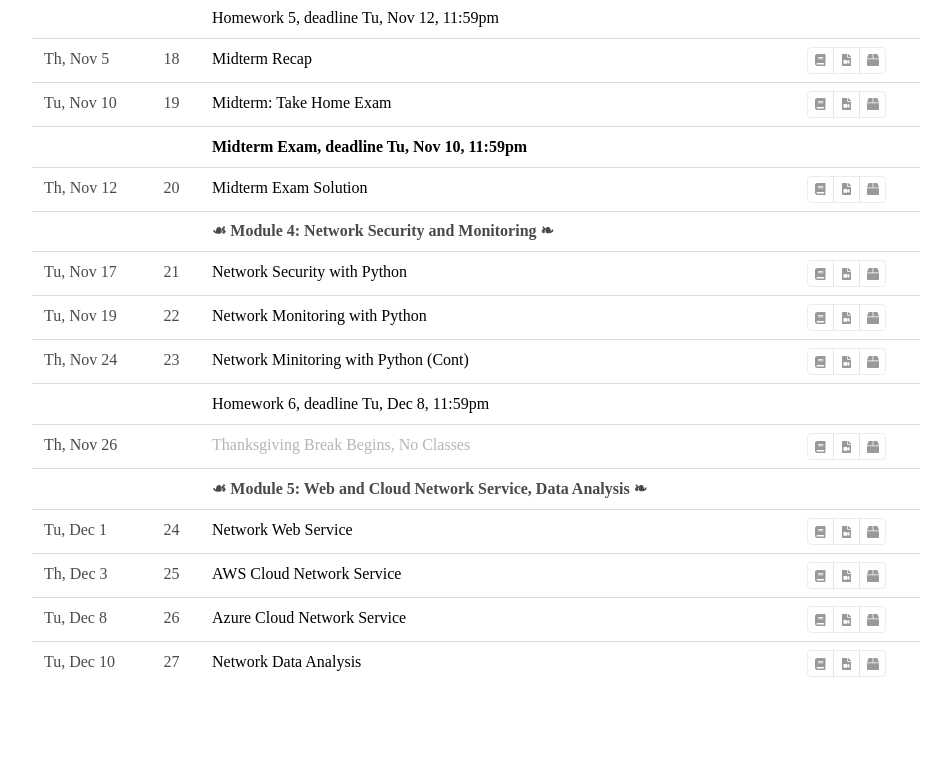
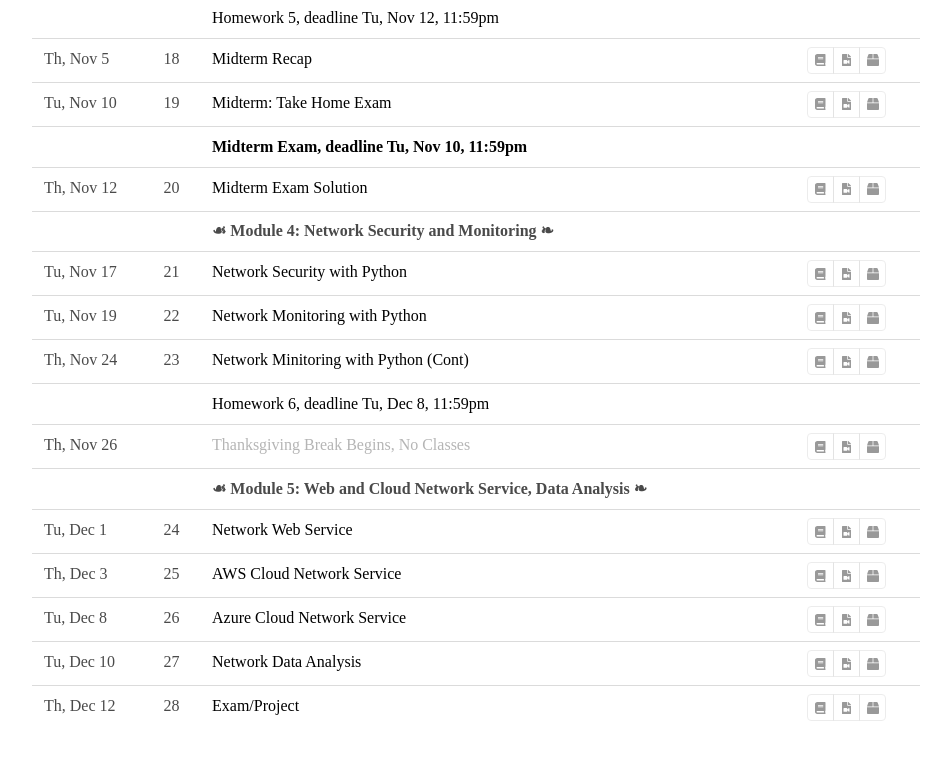
Before and after one commit to NamSonNguyen/CNIT-381-2, a plain HTML site: page index.html in a window 1280 px wide. Shown: the part 1959-2718 px from the top of the page, without its empty margins (164-1115 px from the left). Before the commit the page ends 2680 px from the top, so only its background shows below. Drawn offline with Linux system fonts and the light colour scheme; a web font is replaced by a local one.

Commit message:
Update index.html

```diff
--- a/index.html
+++ b/index.html
@@ -685,7 +685,23 @@
 
 </tr>
 
+<tr>
 
+  <td>Th, Dec 12</td>
+  <td>28</td>
+  <td>
+
+    <a style="color:Black;">Exam/Project</a>
+
+  </td>
+  <td>
+
+      <span class="buttons has-addons"><a class="button" title="Download lecture slides" href="lecture01.pdf" disabled=""><span class="icon is-small"><i class="fas fa-book"></i></span></a>
+      <a class="button" title="Video recording" disabled=""><span class="icon is-small"><i class="fas fa-file-video"></i></span></a>
+      <a class="button" title="Class exercises" href="lecture01.v" disabled=""><span class="icon is-small"><i class="fas fa-box"></i></span></a></span>
+  </td>
+
+</tr>
 
   </tbody>
 </table>
```
